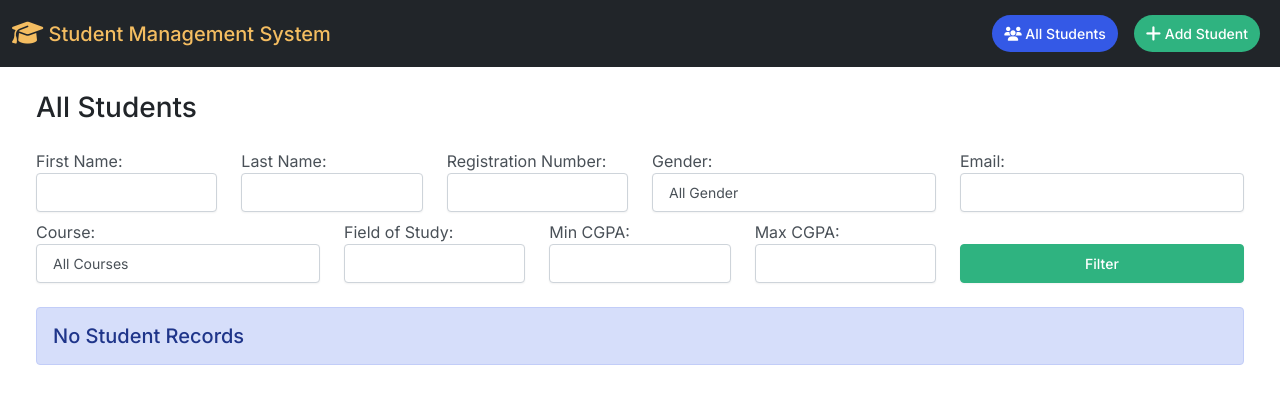
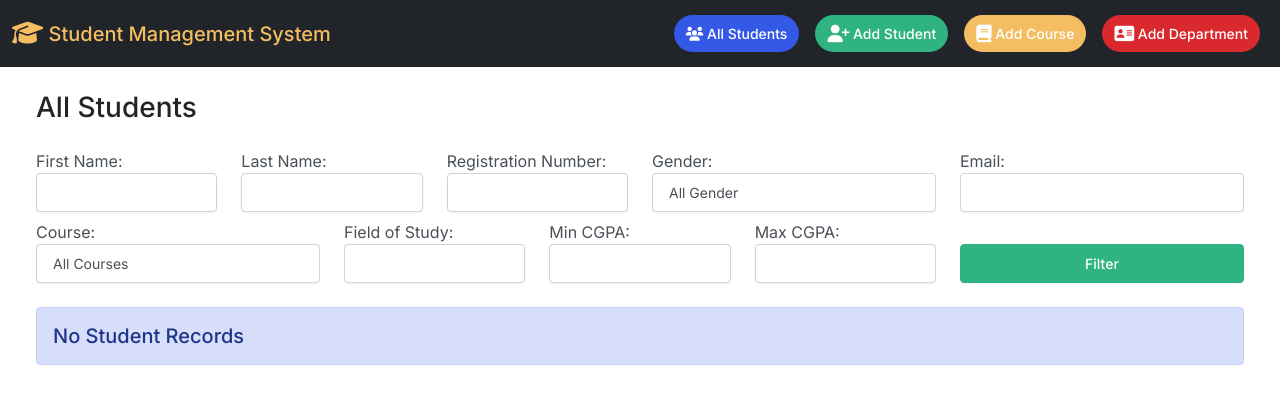
Before and after one commit to KiranKumarMalik/Student-Management-System-CRUD-Operation-in-Django, a Django app: page / in a window 1280 px wide. Shown: the top 420 px of the page. Run offline with Django 4.2, Linux system fonts and the light colour scheme; data that the repository does not hold is empty; some libraries are stand-ins or nearby versions.

Commit message:
new change in UI

```diff
--- a/students/templates/students/base.html
+++ b/students/templates/students/base.html
@@ -24,7 +24,17 @@
             </li>
             <li class="nav-item bg-success rounded-pill">
               <a class="nav-link text-white" href="{% url 'add' %}">
-                <i class="fa-solid fa-plus fa-lg"></i> Add Student
+                <i class="fa-solid fa-user-plus fa-lg"></i> Add Student
+              </a>
+            </li>
+            <li class="nav-item bg-warning rounded-pill">
+              <a class="nav-link text-white" href="{% url 'add' %}">
+                <i class="fa-solid fa-book fa-lg"></i> Add Course
+              </a>
+            </li>
+            <li class="nav-item bg-danger rounded-pill">
+              <a class="nav-link text-white" href="{% url 'add' %}">
+                <i class="fa-solid fa-address-card fa-lg"></i> Add Department
               </a>
             </li>
           </ul>
```
